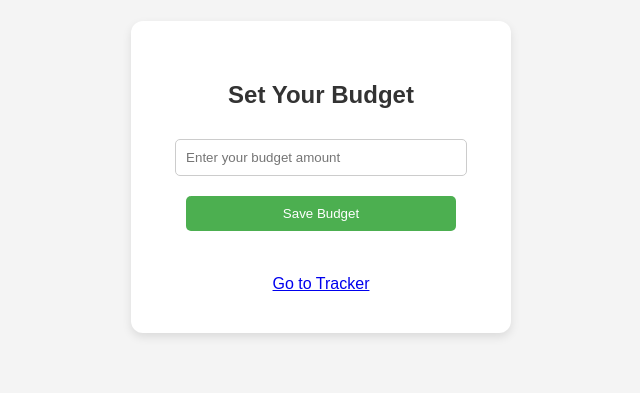
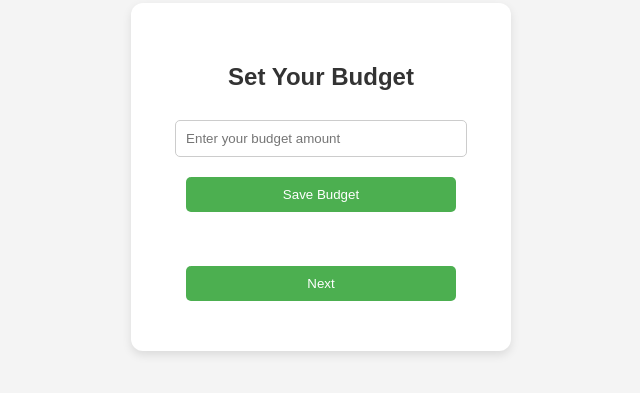
Before and after one commit to uRlOcAlNeWsPaPeR/FinanceTracker, a plain HTML site: page budget.html in a window 1280 px wide. Shown: the part 223-616 px from the top of the page, without its empty margins (319-959 px from the left). Drawn offline with Linux system fonts and the light colour scheme.

Commit message:
Testing New App

```diff
--- a/budget.html
+++ b/budget.html
@@ -49,7 +49,7 @@
         <button onclick="saveBudget()">Save Budget</button>
         <p id="confirmation" style="color: green;"></p>
         <br>
-        <a href="tracker.html">Go to Tracker</a>
+        <button href="index.html">Next</button>
     </div>
 
     <script>
```
